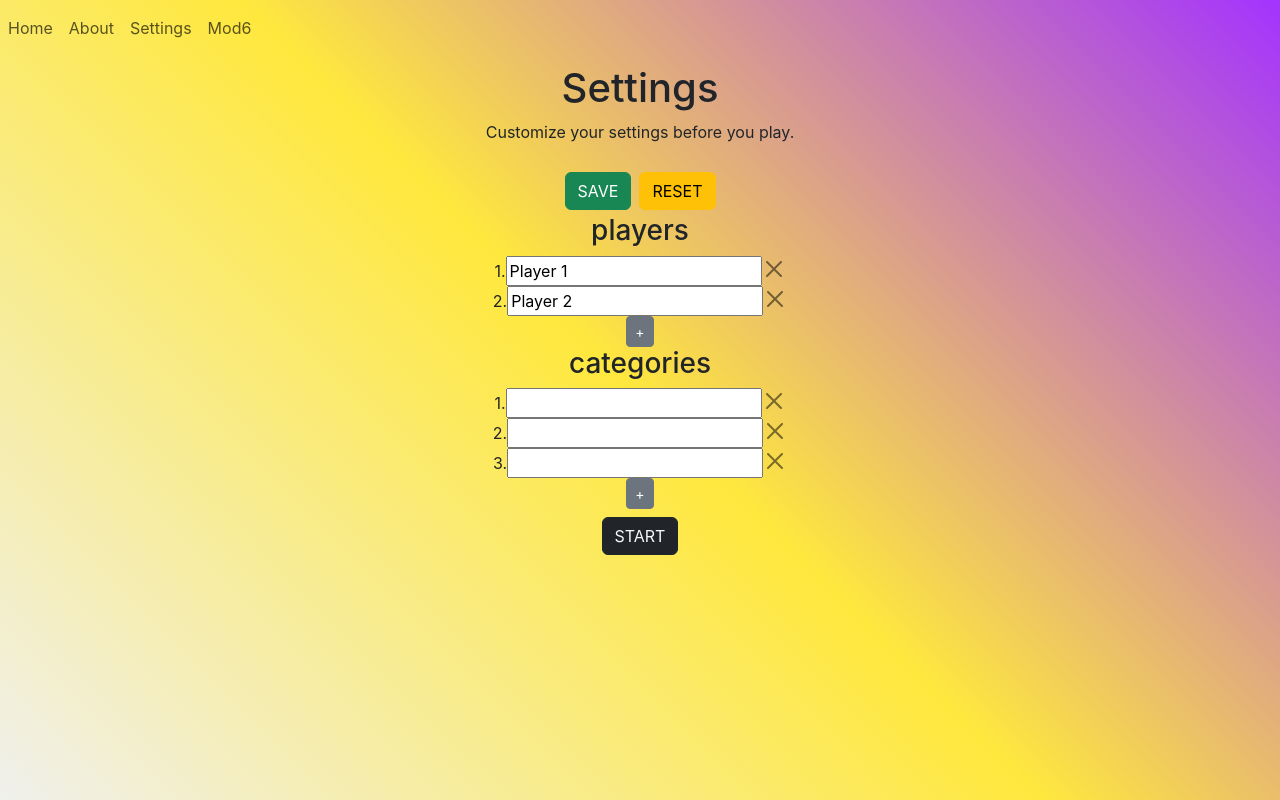
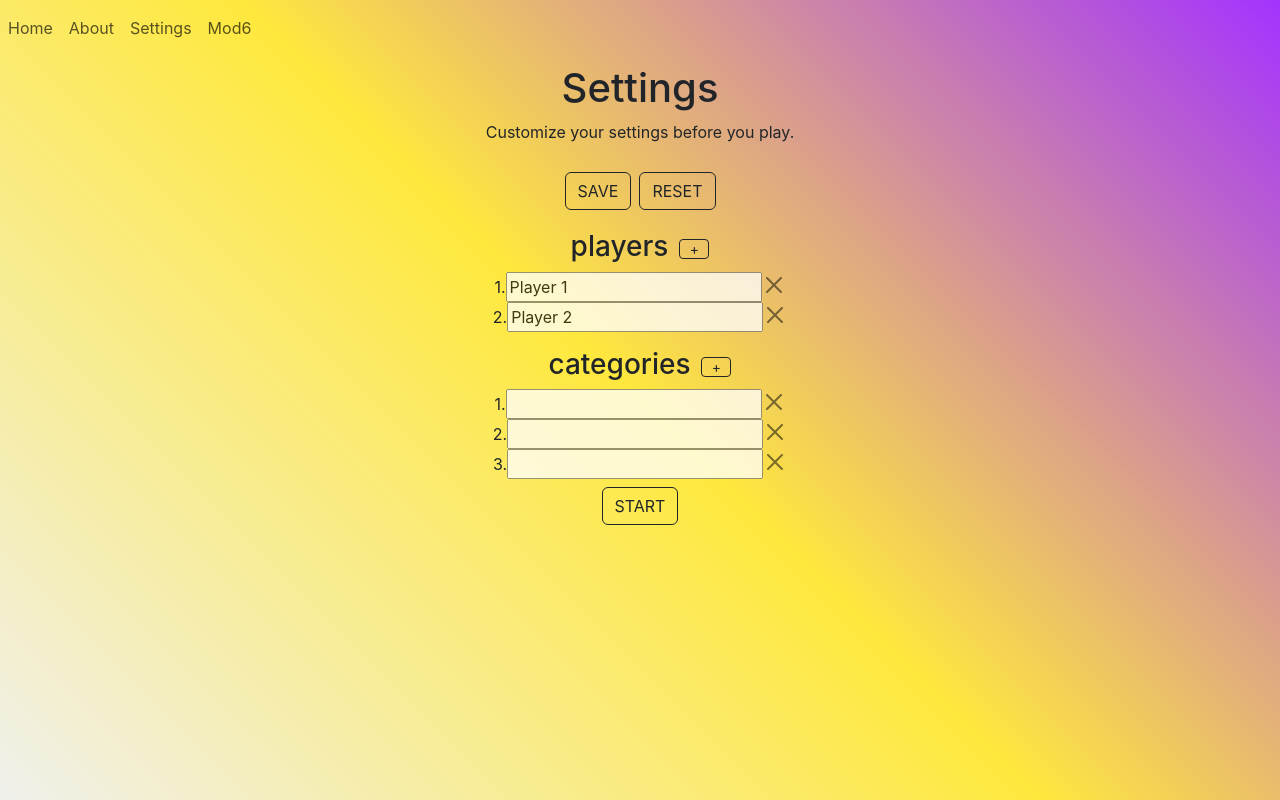
Before and after one commit to johny-chongy/mod6, a React (Create React App) app: page /settings in a window 1280 px wide. Built offline with nearby package versions, Linux system fonts and the light colour scheme.

Commit message:
button dark outline changes

```diff
--- a/src/Game.tsx
+++ b/src/Game.tsx
@@ -141,7 +141,8 @@ function Game() {
                     <div className='GameDisplay'>
                         <CardDisplay image={gameState.card.image}/>
                         <br />
-                        <Button variant='info' onClick={handleDraw}>DRAW</Button>
+                        <Button className='m-1' variant='outline-dark' onClick={handleDraw}>DRAW</Button>
+                        <Button className='m-1' variant='outline-dark' onClick={handleReset}>RESET</Button>
                     </div>
                 </div>
             )}
@@ -154,7 +155,7 @@ function Game() {
                     {gameState.remaining === -1 && (
                         <p>Let's get started!</p>
                     )}
-                    <Button variant='warning' onClick={handleReset}>New Deck</Button>
+                    <Button variant='outline-dark' onClick={handleReset}>New Deck</Button>
                 </div>
             )}
         </div>
--- a/src/Home.tsx
+++ b/src/Home.tsx
@@ -24,15 +24,7 @@ function Home() {
                             3. The active player has to name a specific number of items that fit that category. <br />
                             4. Rotate players and repeat steps 2-3 until deck is empty.
                         </p>
-                        <Button variant='success'>
-                            <Link
-                                to={'/settings'}
-                                style={{ textDecoration: 'none'}}
-                                className='text-light'
-                            >
-                                Mod6
-                            </Link>
-                        </Button>
+                        <Button href='/settings' variant='outline-dark'>Mod6</Button>
                     </Col>
                 </Row>
             </Container>
--- /dev/null
+++ b/src/SettingInput.css
@@ -0,0 +1,20 @@
+input {
+    opacity: 75%;
+    width: 20vw;
+}
+
+.container {
+    display: flex;
+    justify-content: center;
+}
+
+.adder-button {
+    margin-top: 9px;
+    margin-left: -13px;
+    width: 30px;
+    height: 20px;
+}
+
+.adder-button p{
+    margin-top: -6px;
+}
--- a/src/SettingInput.tsx
+++ b/src/SettingInput.tsx
@@ -1,7 +1,11 @@
 import React, { ChangeEvent } from 'react'
+import Col from 'react-bootstrap/Col';
+import Container from 'react-bootstrap/Container';
 import Button from 'react-bootstrap/Button';
 import CloseButton from 'react-bootstrap/CloseButton';
 import { GameSettings } from './Settings'
+import Row from 'react-bootstrap/Row';
+import './SettingInput.css';
 
 interface SettingInput {
     setting: keyof GameSettings,
@@ -18,7 +22,23 @@ function SettingInput ({ setting, items, removeSetting, handleChange, addSetting
 
     return (
         <div className='SettingInput'>
-            <h3>{setting}</h3>
+            <Container className='container mt-3'>
+                <Row>
+                    <Col><h3>{setting}</h3></Col>
+                    <Col>
+                        <Button
+                            className='adder-button'
+                            size='sm'
+                            variant='outline-dark'
+                            type='button'
+                            onClick={() => addSetting(setting)}
+                        >
+                            <p>+</p>
+                        </Button>
+                    </Col>
+                </Row>
+
+            </Container>
             {items.map((item, idx) => (
                 <div key={`${singular}-${idx+1}`}>
                     <label htmlFor={`${singular}-${idx+1}`}>{`${idx+1}.`}</label>
@@ -33,14 +53,7 @@ function SettingInput ({ setting, items, removeSetting, handleChange, addSetting
                 </div>
             ))}
 
-            <Button
-                size='sm'
-                variant='secondary'
-                type='button'
-                onClick={() => addSetting(setting)}
-            >
-                +
-            </Button>
+
         </div>
     )
 }
--- a/src/Settings.tsx
+++ b/src/Settings.tsx
@@ -109,8 +109,8 @@ function Settings() {
             <h1>Settings</h1>
             <p>Customize your settings before you play.</p>
             <form className='p-2' onSubmit={handleSubmit}>
-                <Button className='m-1' variant='success' type='submit'>SAVE</Button>
-                <Button className='m-1' variant='warning' onClick={() => handleReset()}>RESET</Button>
+                <Button className='m-1' variant='outline-dark' type='submit'>SAVE</Button>
+                <Button className='m-1' variant='outline-dark' onClick={() => handleReset()}>RESET</Button>
 
                 {gameSettingsKeys.map(setting => (
                     <div key={setting}>
@@ -125,15 +125,7 @@ function Settings() {
                 ))}
             </form>
 
-            <Button variant='dark'>
-                <Link
-                    to={'/game'}
-                    style={{ textDecoration: 'none'}}
-                    className='text-light'
-                >
-                    {gameButtonLabel}
-                </Link>
-            </Button>
+            <Button href='/game' variant='outline-dark'>{gameButtonLabel}</Button>
         </div>
     )
 }
```
